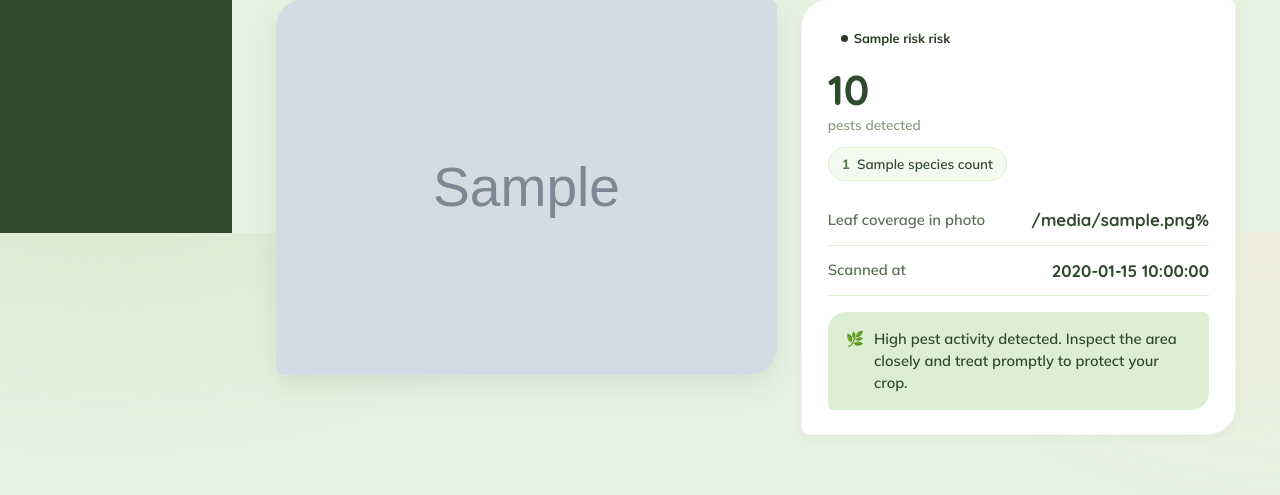
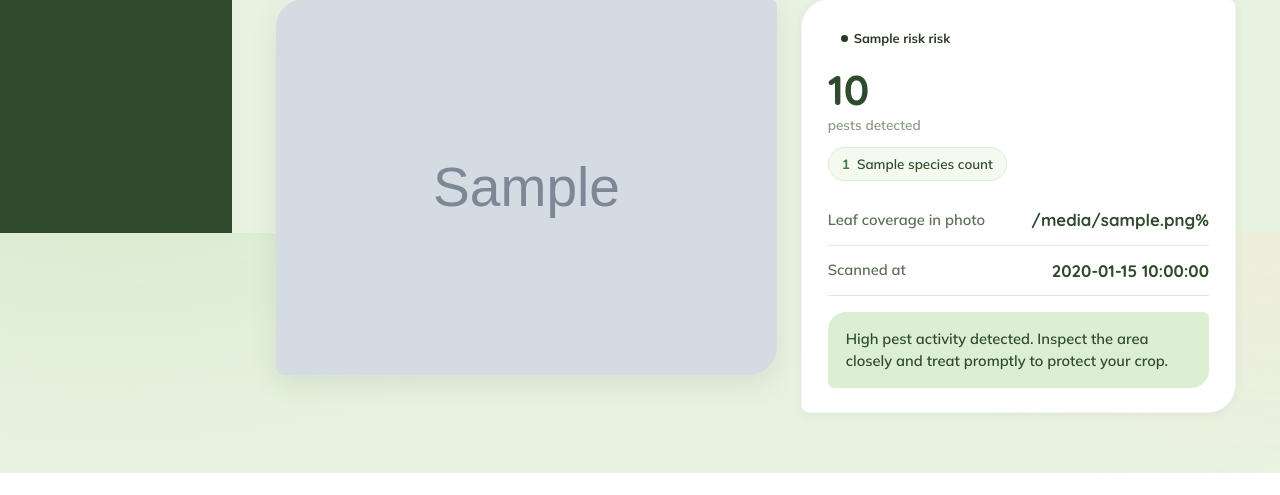
Before and after one commit to vlww/AURAfarming, a Flask app: template templates/pests.html in a window 1280 px wide. Shown: the part 567-1062 px from the top of the page. After the commit the page ends 1040 px from the top, so only its background shows below. Run offline with Flask 3, Linux system fonts and the light colour scheme; the template is opened without the code that fills it: most values are stand-ins (such as "Sample title", 1, 10 or a date in 2020); grey boxes marked "Sample" are stand-in pictures.

Commit message:
removed redundancy in disease scan

```diff
--- a/static/js/disease.js
+++ b/static/js/disease.js
@@ -44,8 +44,6 @@
     }
   });
 
-  function badgeClass(severity) { return (severity || '').toLowerCase(); }
-
   function renderResult(r) {
     const others = (r.top_predictions || []).slice(1)
       .map((p) => `<span class="species-chip">${p.label} &middot; <b>${p.confidence}%</b></span>`)
@@ -57,8 +55,7 @@
           <img src="${r.overlay_image}" alt="Photo with affected areas highlighted">
         </div>
         <div class="card">
-          <span class="badge ${badgeClass(r.severity)}"><span class="badge-dot"></span>${r.diagnosis}</span>
-          <div style="margin-top:16px;">
+          <div style="margin-top:0;">
             <div class="big-stat">${r.severity}</div>
             <div class="big-stat-label">severity &middot; ${r.confidence}% confident</div>
           </div>
--- a/templates/_disease_result.html
+++ b/templates/_disease_result.html
@@ -3,8 +3,7 @@
     <img src="{{ result.overlay_image }}" alt="Photo with affected areas highlighted">
   </div>
   <div class="card">
-    <span class="badge {{ result.severity|lower }}"><span class="badge-dot"></span>{{ result.diagnosis }}</span>
-    <div style="margin-top:16px;">
+    <div style="margin-top:0;">
       <div class="big-stat">{{ result.severity }}</div>
       <div class="big-stat-label">severity &middot; {{ result.confidence }}% confident</div>
     </div>
@@ -24,6 +23,7 @@
     </div>
 
     <div class="recommend-box">
+      <span>🌱</span>
       <span>{{ result.recommendation }}</span>
     </div>
 
--- a/templates/_pest_result.html
+++ b/templates/_pest_result.html
@@ -27,7 +27,6 @@
     </div>
 
     <div class="recommend-box">
-      <span>🌿</span>
       <span>
         {% if result.risk == 'Low' %}Low pest activity — keep an eye on things during your regular walk-through.
         {% elif result.risk == 'Moderate' %}Some pest activity found. Check nearby plants and consider targeted treatment.
```
Also changed, not shown: static/uploads/disease_out_70d3ffe96c.jpg (added), static/uploads/disease_src_959be0a11c.jpg (added).
